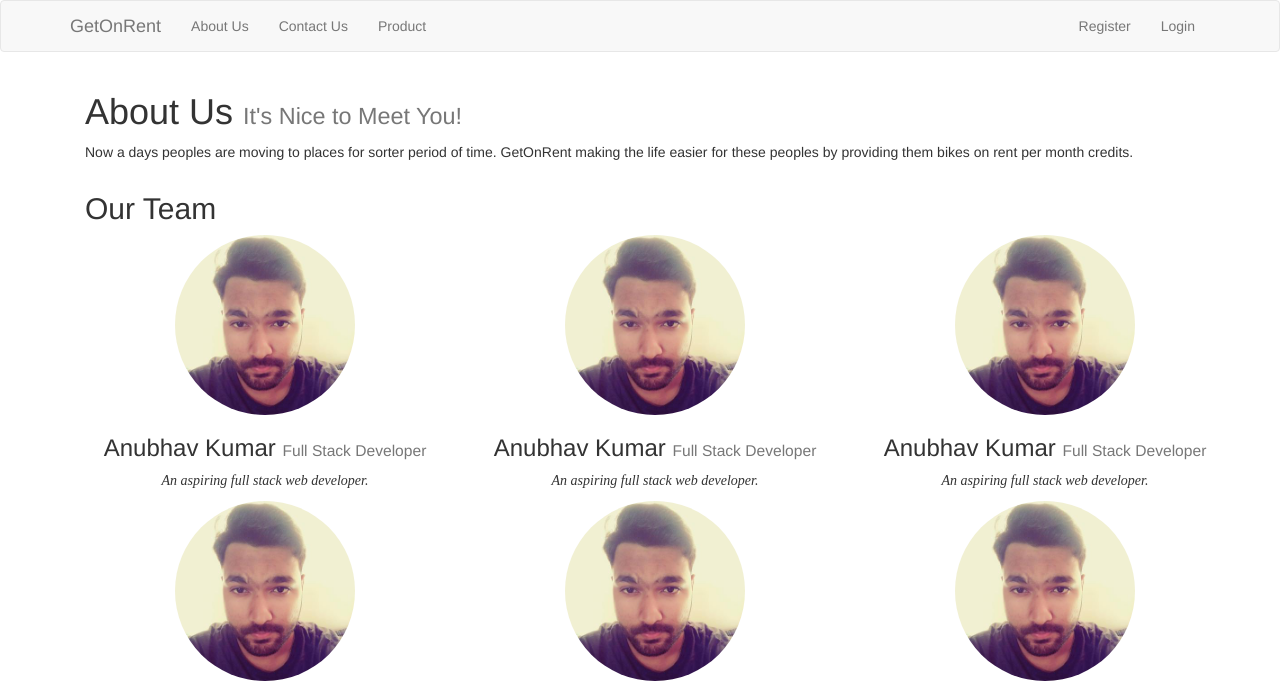
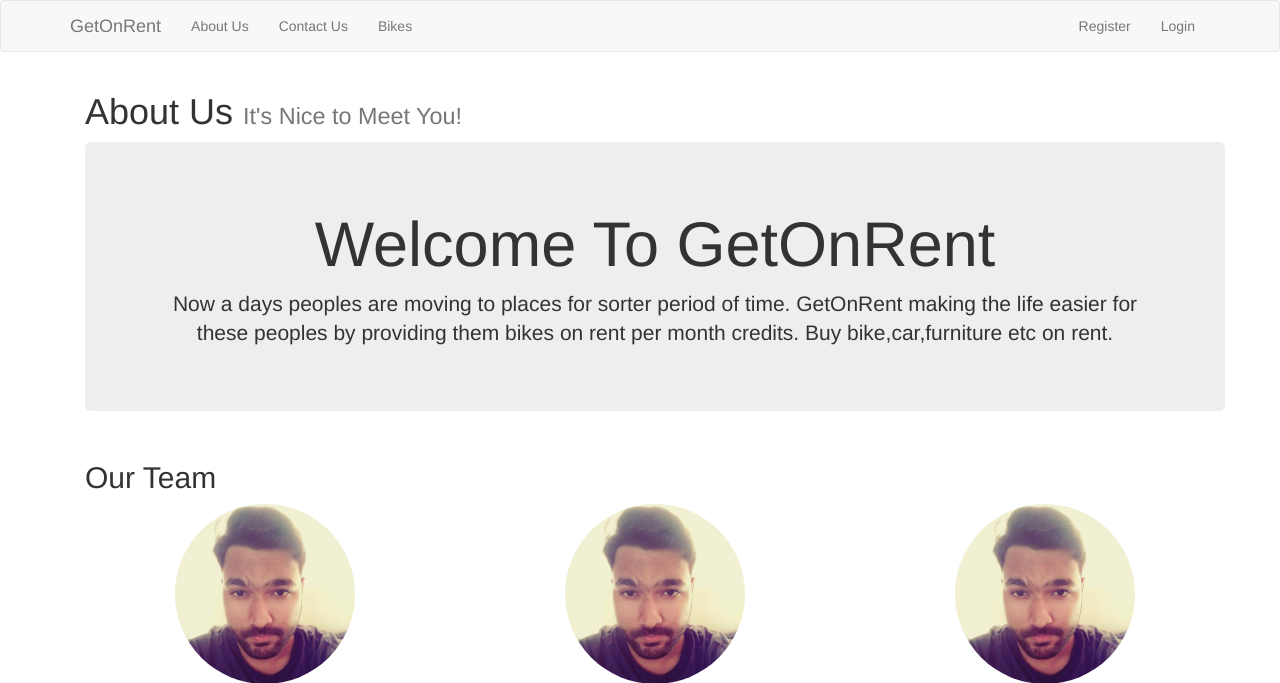
Before and after one commit to anubhav253/GetOnRent, a Flask app: page /about in a window 1280 px wide. Shown: the top 683 px of the page. Run offline with Flask 2, Linux system fonts and the light colour scheme; parts of the project's set-up code (start-up, migrations or seed data) failed here and were passed over; some libraries are stand-ins or nearby versions.

Commit message:
Homepage and about us page refactered.

```diff
--- a/templates/about.html
+++ b/templates/about.html
@@ -5,7 +5,10 @@
   <h1 class="my-4">About Us
     <small>It's Nice to Meet You!</small>
   </h1>
-  <p>Now a days peoples are moving to places for sorter period of time. GetOnRent making the life easier for these peoples by providing them bikes on rent per month credits.</p>
+  <div class="jumbotron text-center">
+    <h1>Welcome To GetOnRent</h1>
+    <p class="lead">Now a days peoples are moving to places for sorter period of time. GetOnRent making the life easier for these peoples by providing them bikes on rent per month credits. Buy bike,car,furniture etc on rent.</p>
+  </div>
 
   <!-- Team Members Row -->
   <div class="row">
--- a/templates/home.html
+++ b/templates/home.html
@@ -1,8 +1,4 @@
 {% extends 'layout.html' %} {% block body %}
-<div class="jumbotron text-center">
-  <h1>Welcome To GetOnRent</h1>
-  <p class="lead">This application is built on the Python Flask framework.Buy bike,car,furniture etc on rent.</p>
-</div>
 <div id="myCarousel" class="carousel slide" data-ride="carousel">
   <!-- Indicators -->
   <ol class="carousel-indicators">
--- a/templates/includes/_navbar.html
+++ b/templates/includes/_navbar.html
@@ -19,7 +19,7 @@
           <a href="/contact">Contact Us</a>
         </li>
         <li>
-          <a href="/products">Product</a>
+          <a href="/products">Bikes</a>
         </li>
       </ul>
       <ul class="nav navbar-nav navbar-right">
```
Also changed, not shown: templates/contact.html (+16 -6 lines).
